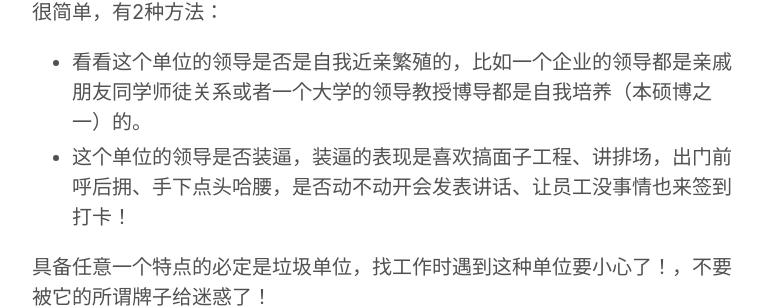
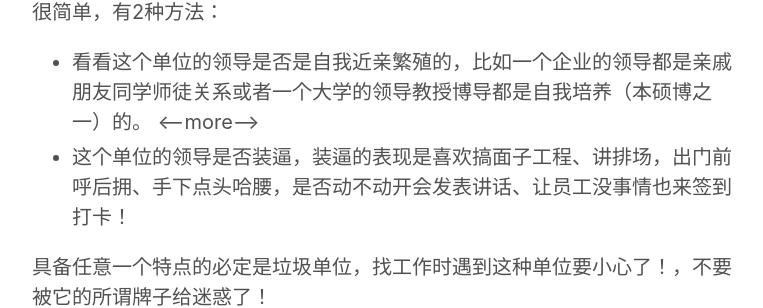
Before and after one commit to hwdong/hwdong-old.github.io, a Jekyll site: the page built from _posts/2018-09-03-如何判断一个单位是否垃圾单位？.md, in a window 1280 px wide. Shown: the part 234-542 px from the top of the page, without its empty margins (258-1021 px from the left). Built offline with Jekyll 4.4.1, drawn with Linux system fonts in a browser that asks for light colours; comment, search, counter and statistics services are not loaded.

Commit message:
Update 2018-09-03-如何判断一个单位是否垃圾单位？.md

```diff
--- a/_posts/2018-09-03-如何判断一个单位是否垃圾单位？.md
+++ b/_posts/2018-09-03-如何判断一个单位是否垃圾单位？.md
@@ -7,9 +7,9 @@ tags:
 - 社会
 ---
 
-
 很简单，有2种方法：
 - 看看这个单位的领导是否是自我近亲繁殖的，比如一个企业的领导都是亲戚朋友同学师徒关系或者一个大学的领导教授博导都是自我培养（本硕博之一）的。
+<--more-->
 - 这个单位的领导是否装逼，装逼的表现是喜欢搞面子工程、讲排场，出门前呼后拥、手下点头哈腰，是否动不动开会发表讲话、让员工没事情也来签到打卡！
 
 具备任意一个特点的必定是垃圾单位，找工作时遇到这种单位要小心了！，不要被它的所谓牌子给迷惑了！
```
